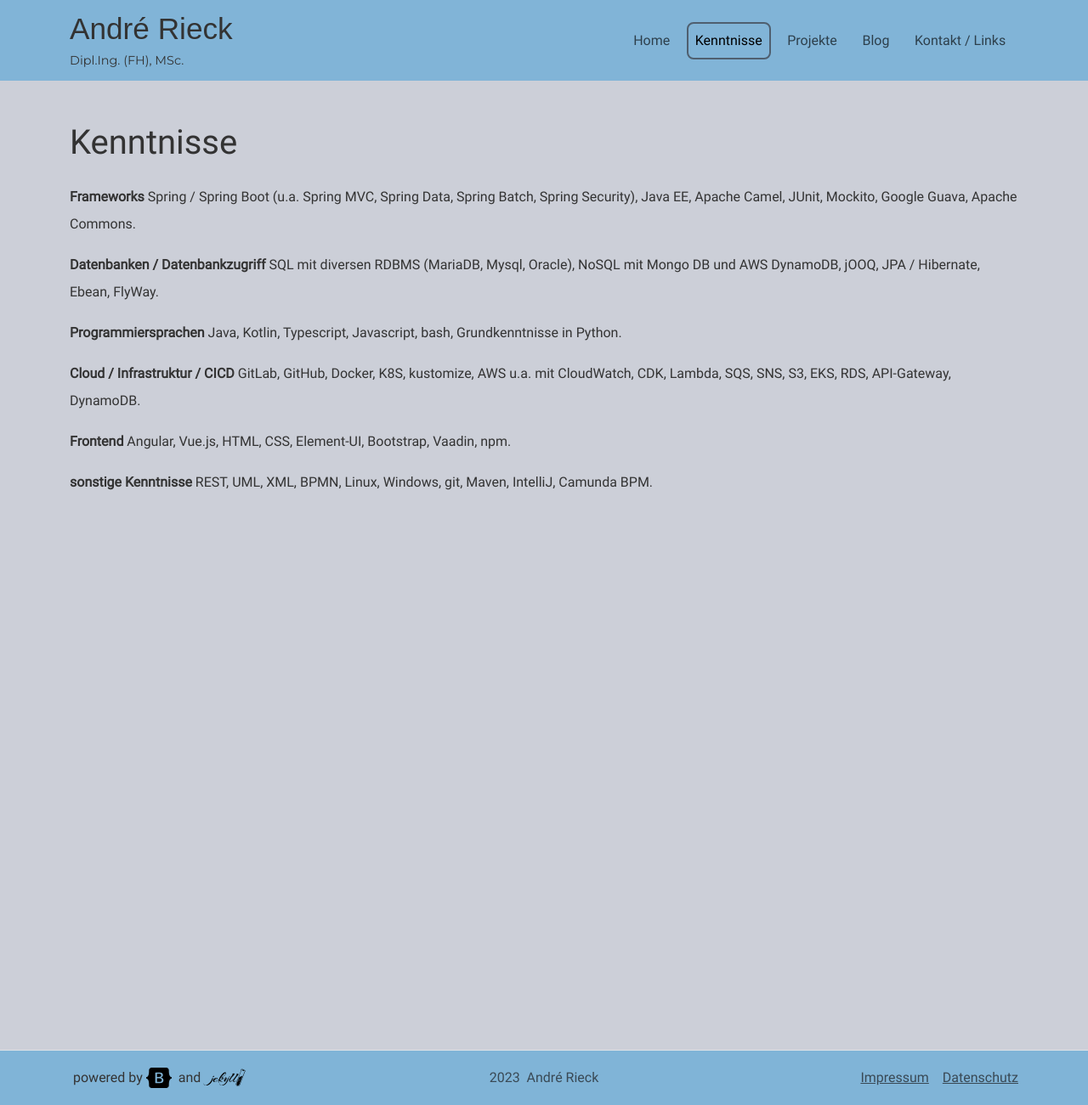
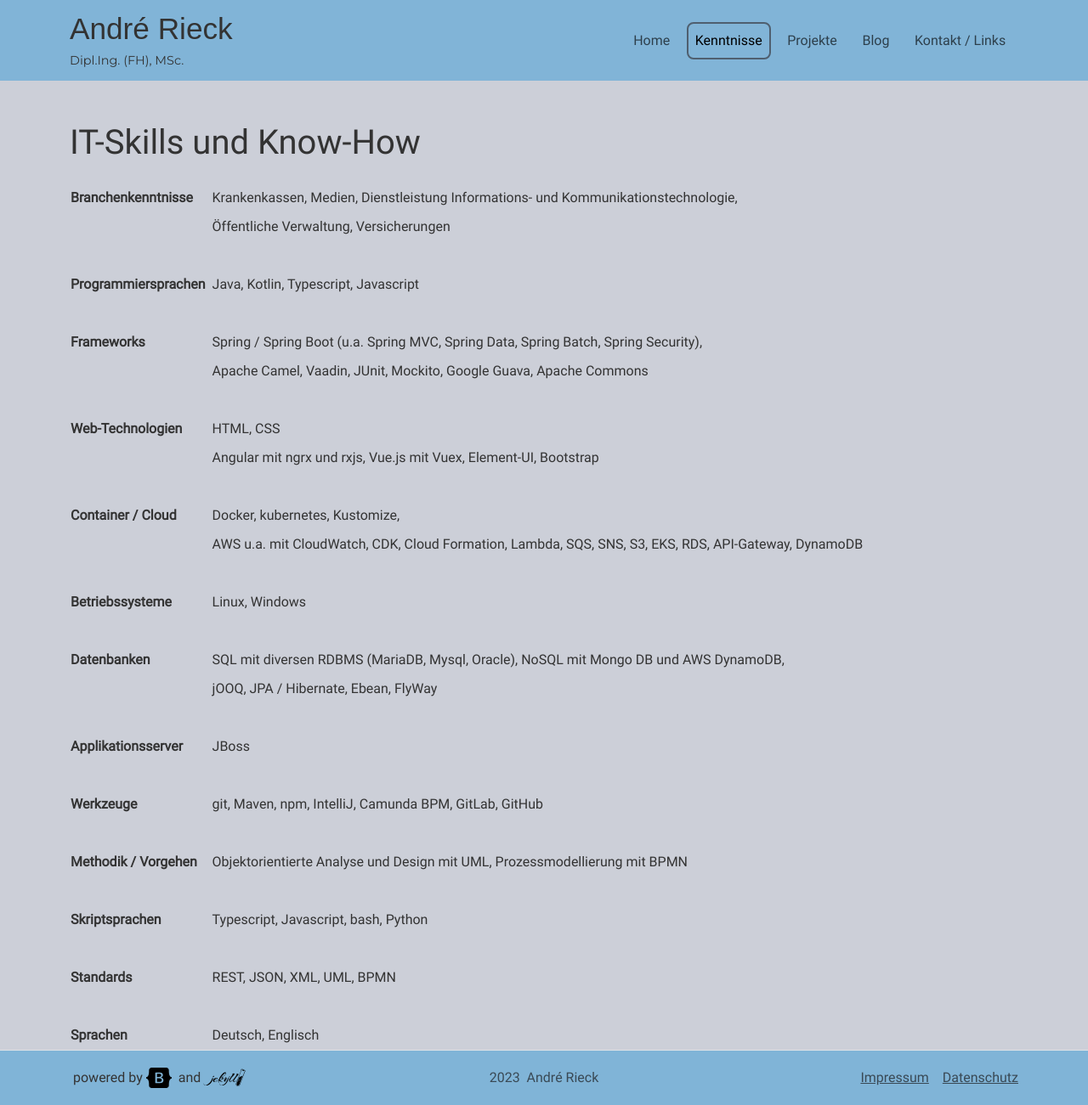
Before and after one commit to riandree/andre-rieck, a Jekyll site: the page built from site/pages/skills.markdown, in a window 1280 px wide and 1301 px high. Shown: the whole window at 85% size. Built offline with Jekyll 4.4.1, drawn with Linux system fonts in a browser that asks for light colours.

Commit message:
skills umformatiert als tabelle

```diff
--- a/site/pages/skills.markdown
+++ b/site/pages/skills.markdown
@@ -1,16 +1,37 @@
 ---
 layout: base
-title: Kenntnisse
+title: IT-Skills und Know-How
 permalink: /skills.html
 ---
-**Frameworks**  Spring / Spring Boot (u.a. Spring MVC, Spring Data, Spring Batch, Spring Security), Java EE, Apache Camel, JUnit, Mockito, Google Guava, Apache Commons.
 
-**Datenbanken / Datenbankzugriff**   SQL mit diversen RDBMS (MariaDB, Mysql, Oracle), NoSQL mit Mongo DB und AWS DynamoDB, jOOQ, JPA / Hibernate, Ebean, FlyWay.
-
-**Programmiersprachen** Java, Kotlin, Typescript, Javascript, bash, Grundkenntnisse in Python.
-
-**Cloud / Infrastruktur / CICD**  GitLab, GitHub, Docker, K8S, kustomize, AWS u.a. mit CloudWatch, CDK, Lambda, SQS, SNS, S3, EKS, RDS, API-Gateway, DynamoDB.
-
-**Frontend**  Angular, Vue.js, HTML, CSS, Element-UI, Bootstrap, Vaadin, npm.
-
-**sonstige Kenntnisse**  REST, UML, XML, BPMN, Linux, Windows, git, Maven, IntelliJ, Camunda BPM.
+|-----------------------------|-|------------------------------------------------------------------------------------------|
+| **Branchenkenntnisse**         |&nbsp; | Krankenkassen, Medien, Dienstleistung Informations- und Kommunikationstechnologie,      |
+|                             | | Öffentliche Verwaltung, Versicherungen                                                  |
+|                             | |                                                                                             |
+| **Programmiersprachen**         |  | Java, Kotlin, Typescript, Javascript                                                    |
+|                             | |                                                                                             |
+| **Frameworks**                  | | Spring / Spring Boot (u.a. Spring MVC, Spring Data, Spring Batch, Spring Security),      |
+|                             | | Apache Camel, Vaadin, JUnit, Mockito, Google Guava, Apache Commons                       |
+|                             | |                                                                                             |
+| **Web-Technologien**            | | HTML, CSS                                                                                |
+|                             | | Angular mit ngrx und rxjs, Vue.js mit Vuex, Element-UI, Bootstrap                                         |
+|                             | |                                                                                             |
+| **Container / Cloud**           | | Docker, kubernetes, Kustomize,                                                            |
+|                             | | AWS u.a. mit CloudWatch, CDK, Cloud Formation, Lambda, SQS, SNS, S3, EKS, RDS, API-Gateway, DynamoDB      |
+|                             | |                                                                                             |
+| **Betriebssysteme**             |  | Linux, Windows                                                                           |
+|                             | |                                                                                             |
+| **Datenbanken**                 | | SQL mit diversen RDBMS (MariaDB, Mysql, Oracle), NoSQL mit Mongo DB und AWS DynamoDB,    |
+|                             | | jOOQ, JPA / Hibernate, Ebean, FlyWay                                                   |
+|                             | |                                                                                             |
+| **Applikationsserver**          | | JBoss                                                                                    |
+|                             | |                                                                                             |
+| **Werkzeuge**                   | | git, Maven, npm, IntelliJ, Camunda BPM, GitLab, GitHub                                 |
+|                             | |                                                                                             |
+| **Methodik / Vorgehen**         | | Objektorientierte Analyse und Design mit UML, Prozessmodellierung mit BPMN             |
+|                             | |                                                                                             |
+| **Skriptsprachen**              | | Typescript, Javascript, bash, Python                                                      |
+|                             | |                                                                                             |
+| **Standards**      | | REST, JSON, XML, UML, BPMN                                                               |
+|                             | |                                                                                             |
+| **Sprachen**                    | | Deutsch, Englisch                                                                        |
```
